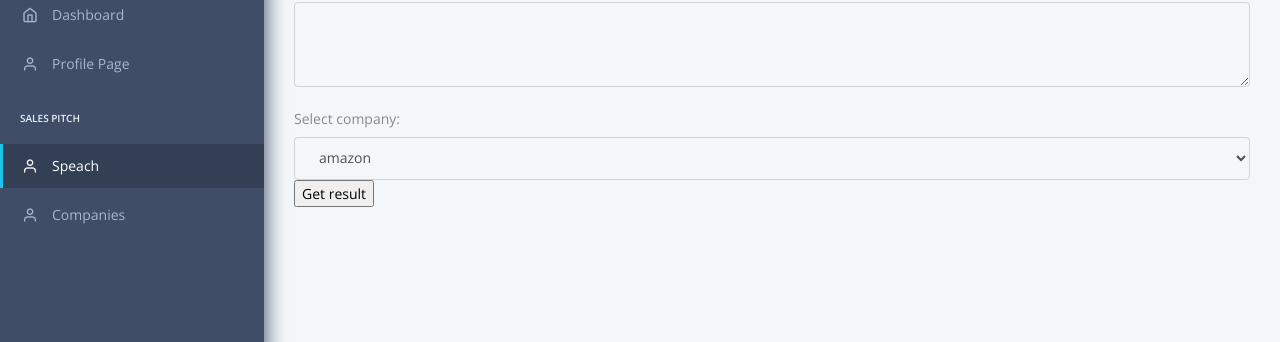
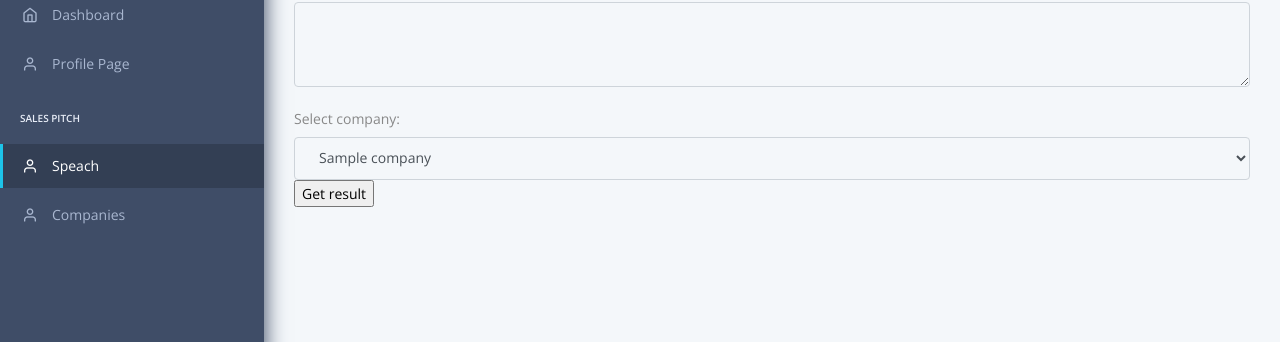
Before and after one commit to GeorgiiKrikun/django-sales-peach, a Django app: page /speach in a window 1280 px wide. Shown: the part 135-477 px from the top of the page. Run offline with Django 3.2, Linux system fonts and the light colour scheme; a user stored in the database is signed in; tables that the repository leaves empty hold one stand-in row (values such as "Sample post"); some libraries are stand-ins or nearby versions.

Commit message:
Added default company selected

```diff
--- a/apps/home/models.py
+++ b/apps/home/models.py
@@ -16,6 +16,10 @@ class Company(models.Model):
     def __str__(self):
         return self.name
 
+class UserExtended(models.Model):
+    user = models.OneToOneField(User, on_delete=models.CASCADE)
+    latest_company = models.ForeignKey(Company, on_delete=models.CASCADE, null=True)
+
 class PastRequest(models.Model):
     user = models.ForeignKey(User, on_delete=models.CASCADE)
     company = models.ForeignKey(Company, on_delete=models.CASCADE)
--- a/apps/home/views.py
+++ b/apps/home/views.py
@@ -6,7 +6,7 @@ Copyright (c) 2019 - present AppSeed.us
 from django import template
 from django.contrib.auth.decorators import login_required
 from django.http import HttpResponse, HttpResponseRedirect
-from .models import Company, PastRequest
+from .models import Company, PastRequest, UserExtended
 from django.template import loader
 from django.urls import reverse
 import openai
@@ -41,11 +41,23 @@ def edit_company(request):
         return HttpResponseRedirect(reverse('home:companies'))
 
 
-
 @login_required(login_url="/login/")
 def speach(request):
+
+    current_user = request.user
+    companies = Company.objects.filter(user_id=current_user.pk )
+    if (UserExtended.objects.filter(user=current_user.pk).exists()):
+        latest_company = UserExtended.objects.get(user=current_user.pk).latest_company
+    else:
+        new_user_extended = UserExtended()
+        new_user_extended.user = current_user
+        new_user_extended.latest_company = companies.first()
+        new_user_extended.save()
+        latest_company = new_user_extended.latest_company
+
     context = {'segment': 'speach',
-               'company_options': ["amazon", "celantur"]}
+               'companies': companies,
+               'selected_company': latest_company}
 
     html_template = loader.get_template('home/speach.html')
     return HttpResponse(html_template.render(context, request))
@@ -55,10 +67,13 @@ def get_speach(request):
     if request.method == 'POST':
         print("POST " + str(request.POST))
 
-    company = request.POST.get('CompanySelection')
-    print(company)
+    company_id = request.POST['CompanySelection']
     current_user = request.user
-    company = Company.objects.filter(user_id=current_user.pk ).filter(name__iexact=company).first()
+    company = Company.objects.get(id=company_id)
+
+    extended_user = UserExtended.objects.get(user=current_user.pk)
+    extended_user.latest_company = company
+    extended_user.save()
 
     html_template = loader.get_template('home/speach_result.html')
     my_description = "I work in company named " + str(company.name) + "." + " We do the following " + str(company.about) + "."
@@ -119,7 +134,7 @@ def edit_company(request):
     if request.POST['submit'] == 'Edit':
         company = Company.objects.get(pk=request.POST['company_id'])
         context = {'company': company,
-                    'segment': 'edit_company'}
+                    'segment': 'companies'}
         html_template = loader.get_template('home/edit_company.html')
         return HttpResponse(html_template.render(context, request))
     elif request.POST['submit'] == 'Delete':
@@ -146,7 +161,7 @@ def add_company(request):
     if request.method == 'POST':
         print("POST " + str(request.POST))
 
-    context = {'segment': 'add_company'}
+    context = {'segment': 'companies'}
     html_template = loader.get_template('home/add_company.html')
     return HttpResponse(html_template.render(context, request))
 
--- a/apps/templates/home/speach.html
+++ b/apps/templates/home/speach.html
@@ -20,8 +20,8 @@
                         </textarea></br>
                         <label for="company_select">Select company:</label>
                         <select name="CompanySelection" class="form-control" id="company_select">
-                            {% for company in company_options %}
-                                <option> {{company}}  </option>
+                            {% for company in companies %}
+                                <option value={{company.id}} {% if selected_company == company %} selected {% endif %} > {{company.name}} </option>
                             {% endfor %}
                         </select>
                         <input type="submit" name="Submit" value="Get result" />
```
Also changed, not shown: apps/home/migrations/0002_userextended.py (added), 1 other file.
